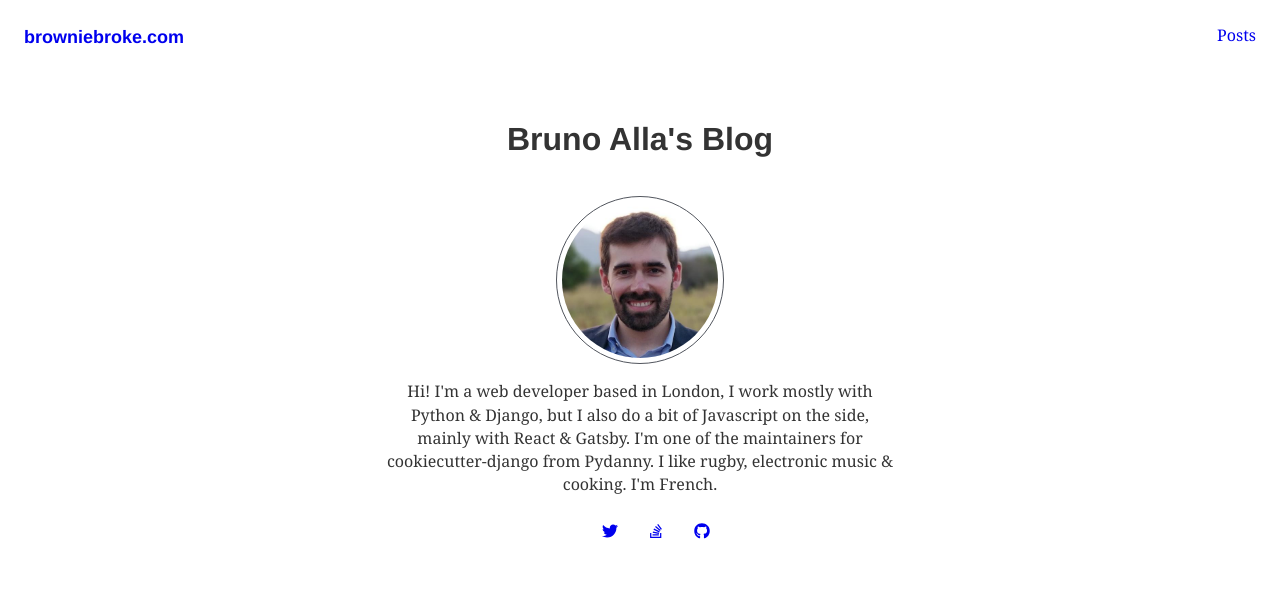
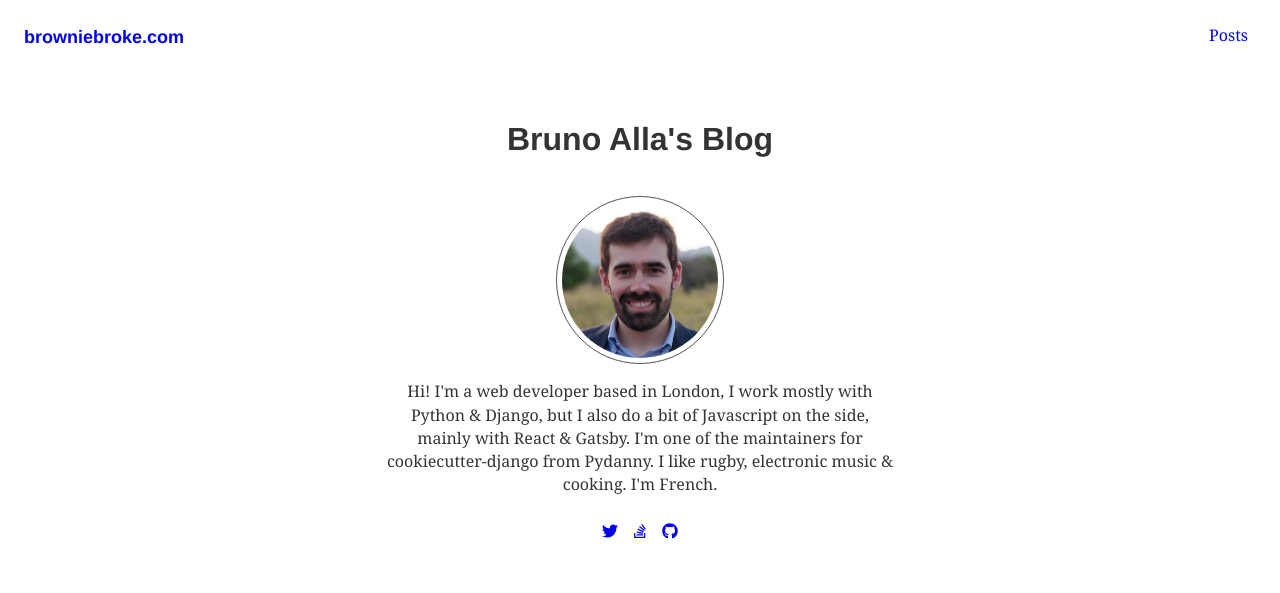
Before and after one commit to webstar-commit/gatsby-blog, a Gatsby site: page / in a window 1280 px wide. Shown: the top 593 px of the page. Built offline with nearby package versions, Linux system fonts and the light colour scheme; Gatsby itself is replaced by a stand-in of ours; some packages are replaced by stand-ins of ours.

Commit message:
Replace global styles by styled-components

```diff
--- a/src/components/header.js
+++ b/src/components/header.js
@@ -1,9 +1,22 @@
 import { Link } from 'gatsby'
 import PropTypes from 'prop-types'
 import React from 'react'
+import styled from 'styled-components'
+
+import ListInline from './listinline'
+
+const HeaderWrapper = styled.header`
+  a {
+    text-decoration: none;
+  }
+
+  li {
+    padding-left: 2rem;
+  }
+`
 
 const Header = ({ siteTitle }) => (
-  <header>
+  <HeaderWrapper>
     <div
       style={{
         padding: `1.5rem 1.5rem`,
@@ -22,13 +35,13 @@ const Header = ({ siteTitle }) => (
       >
         <Link to="/">{siteTitle}</Link>
       </h2>
-      <ul className="list-inline">
+      <ListInline>
         <li>
           <Link to="/posts/">Posts</Link>
         </li>
-      </ul>
+      </ListInline>
     </div>
-  </header>
+  </HeaderWrapper>
 )
 
 Header.propTypes = {
--- a/src/components/layout.js
+++ b/src/components/layout.js
@@ -3,7 +3,6 @@ import PropTypes from 'prop-types'
 import { useStaticQuery, graphql } from 'gatsby'
 import Img from 'gatsby-image'
 import Header from './header'
-import '../utils/global.css'
 
 function getHeroImage(fluidImage) {
   if (fluidImage) {
--- /dev/null
+++ b/src/components/listinline.js
@@ -0,0 +1,19 @@
+import React from 'react'
+import styled from 'styled-components'
+
+const Wrapper = styled.ul`
+  list-style: none;
+  margin: 0;
+
+  li {
+    margin-bottom: 0;
+    display: inline-block;
+    padding: 0 0.5rem;
+  }
+`
+
+const ListInline = ({ children }) => {
+  return <Wrapper>{children}</Wrapper>
+}
+
+export default ListInline
--- a/src/components/social.js
+++ b/src/components/social.js
@@ -6,6 +6,7 @@ import {
 } from '@fortawesome/free-brands-svg-icons'
 import React from 'react'
 import { useStaticQuery, graphql } from 'gatsby'
+import ListInline from './listinline'
 
 const SocialLinks = () => {
   const { site } = useStaticQuery(graphql`
@@ -25,7 +26,7 @@ const SocialLinks = () => {
   const { twitter, stackoverflow, github } = site.siteMetadata.social
 
   return (
-    <ul className="list-inline">
+    <ListInline>
       <li>
         <a
           href={`https://www.twitter.com/${twitter}`}
@@ -49,7 +50,7 @@ const SocialLinks = () => {
           <FontAwesomeIcon icon={faGithub} />
         </a>
       </li>
-    </ul>
+    </ListInline>
   )
 }
 
--- a/src/utils/global.css
+++ /dev/null
@@ -1,14 +0,0 @@
-.list-inline {
-  list-style: none;
-  margin: 0;
-}
-
-.list-inline li {
-  padding-left: 2rem;
-  margin-bottom: 0;
-  display: inline-block;
-}
-
-header a {
-  text-decoration: none;
-}
```
